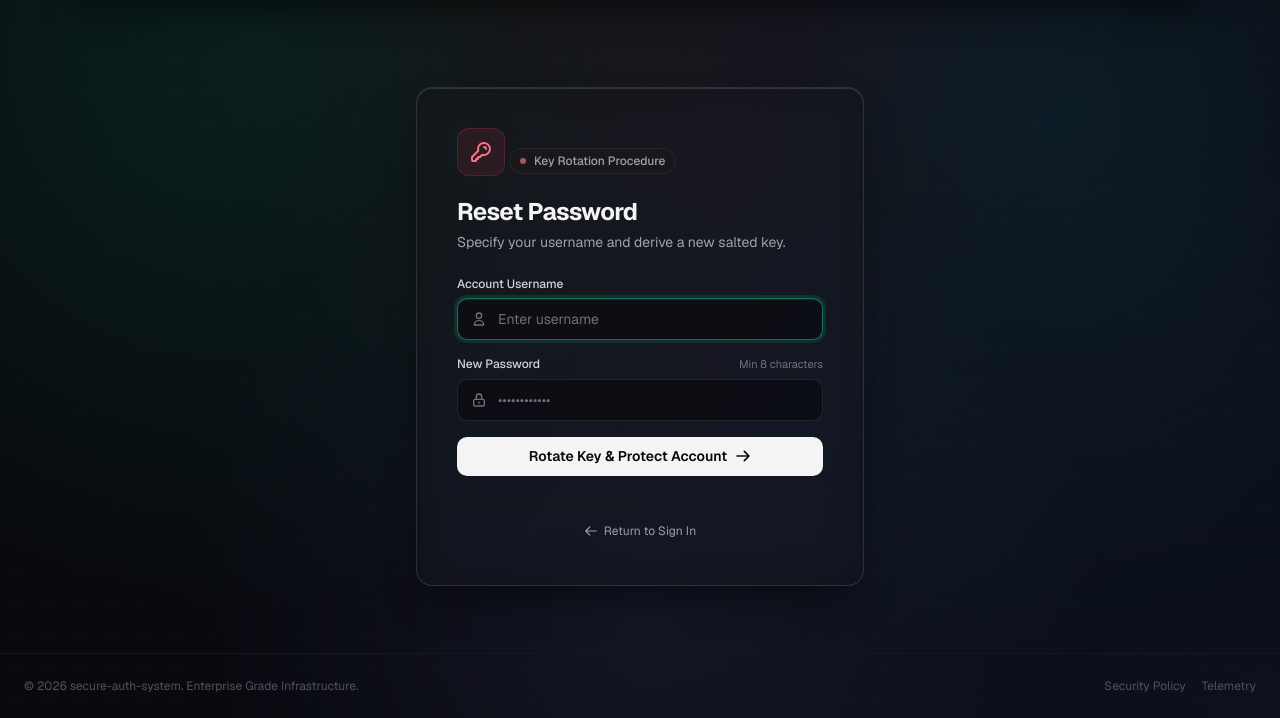
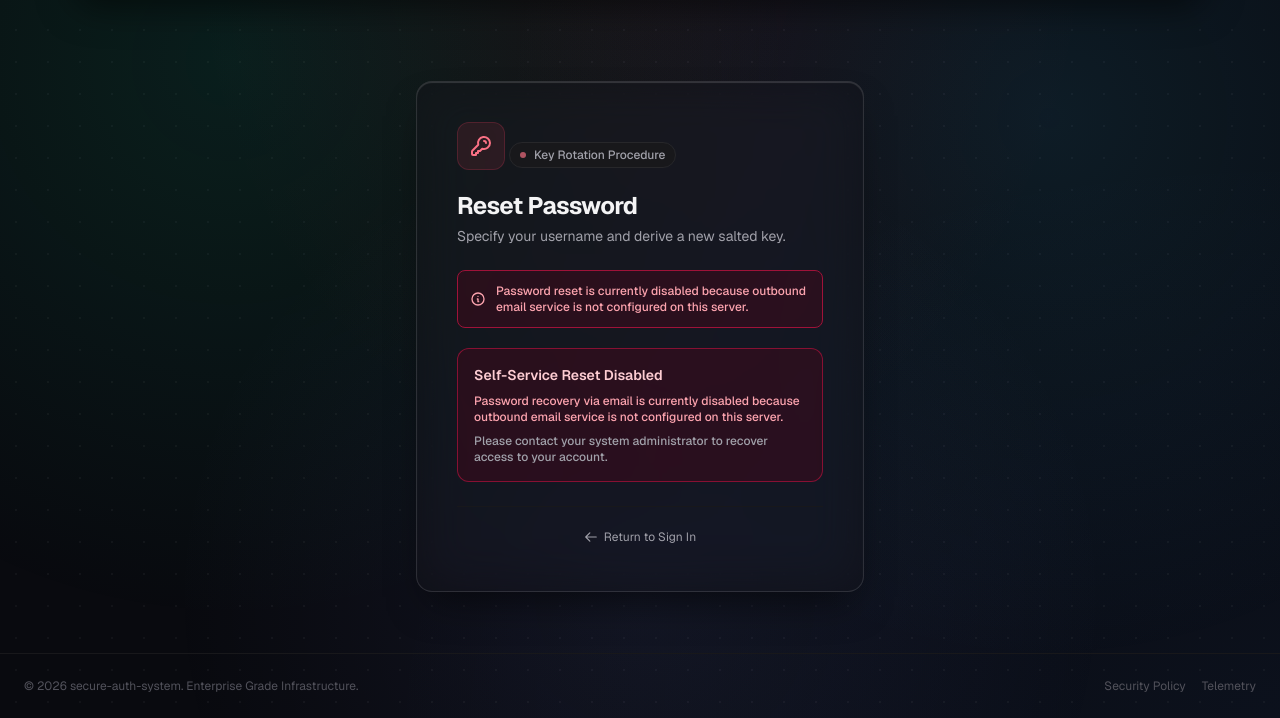
Before and after one commit to Chaitu03-alt/secure-auth-system, a Flask app: page /forgot-password in a window 1280 px wide. Shown: the part 82-800 px from the top of the page. Run offline with Flask 3, Linux system fonts and the light colour scheme; some libraries are stand-ins or nearby versions.

Commit message:
fix(auth): secure password reset with signed single-use email tokens and session invalidation

```diff
--- a/app.py
+++ b/app.py
@@ -10,11 +10,15 @@ Architectural Highlights:
 - Dynamic User Dashboard with Session Telemetry & Audit Logs
 """
 
+import hashlib
 import logging
 import os
 import re
+import secrets
+import smtplib
 from contextlib import contextmanager
-from datetime import timedelta
+from datetime import datetime, timedelta
+from email.mime.text import MIMEText
 
 import bcrypt
 from dotenv import load_dotenv
@@ -53,6 +57,35 @@ limiter = Limiter(
     default_limits=["200 per day", "50 per hour"],
     storage_uri=os.environ.get("RATELIMIT_STORAGE_URI", "memory://"),
 )
+
+SMTP_HOST = os.environ.get("SMTP_HOST") or os.environ.get("MAIL_SERVER")
+SMTP_PORT = int(os.environ.get("SMTP_PORT") or os.environ.get("MAIL_PORT", 587))
+SMTP_USER = os.environ.get("SMTP_USER") or os.environ.get("MAIL_USERNAME")
+SMTP_PASS = os.environ.get("SMTP_PASS") or os.environ.get("MAIL_PASSWORD")
+EMAIL_FROM = os.environ.get("EMAIL_FROM", "noreply@secureauth.local")
+IS_EMAIL_CONFIGURED = bool(SMTP_HOST and SMTP_USER and SMTP_PASS)
+
+
+def send_reset_email(to_email, reset_link):
+    """Dispatch password reset token email via SMTP if configured."""
+    if not IS_EMAIL_CONFIGURED:
+        return False
+    try:
+        msg = MIMEText(
+            f"Hello,\n\nYou requested a password reset. Click the link below to set a new password:\n\n{reset_link}\n\nThis link is single-use and expires in 15 minutes.\n\nIf you did not make this request, please ignore this email."
+        )
+        msg["Subject"] = "Password Reset Request — Secure Auth System"
+        msg["From"] = EMAIL_FROM
+        msg["To"] = to_email
+        with smtplib.SMTP(SMTP_HOST, SMTP_PORT, timeout=10) as server:
+            server.starttls()
+            server.login(SMTP_USER, SMTP_PASS)
+            server.send_message(msg)
+        return True
+    except Exception as err:
+        logger.error("Failed to send reset email to %s: %s", to_email, err)
+        return False
+
 
 DUMMY_BCRYPT_HASH = "$2b$12$CwTycUXWue0Thq9StjUM0uJ2a3y5j3qF7A0kR.QnE6pS/uXmH1qOm"
 
@@ -462,32 +495,105 @@ def forgot_username():
 @app.route("/forgotpassword", methods=["GET", "POST"])
 @limiter.limit("5 per minute")
 def forgot_password():
-    """Password reset endpoint with anti-enumeration protection."""
+    """Password reset request endpoint. Requires active outbound email service."""
+    if not IS_EMAIL_CONFIGURED:
+        return render_template(
+            "forgotpassword.html",
+            msg="Password reset is currently disabled because outbound email service is not configured on this server.",
+            disabled=True,
+        )
+
     msg, success = "", False
     if request.method == "POST":
-        usernm = request.form.get("username", "").strip()
-        new_pass = request.form.get("new_password", "")
-        if len(new_pass) < 8:
-            msg = "New password must be at least 8 characters long."
+        email_or_user = request.form.get("email_or_username", "").strip() or request.form.get("username", "").strip()
+        if not email_or_user:
+            msg = "Please provide your username or registered email."
         else:
             try:
-                with db_cursor(commit=True) as cur:
-                    cur.execute("SELECT id FROM users WHERE username = %s", (usernm,))
+                user = None
+                with db_cursor() as cur:
+                    cur.execute(
+                        "SELECT id, email, username FROM users WHERE username = %s OR email = %s",
+                        (email_or_user, email_or_user),
+                    )
                     user = cur.fetchone()
-                    if user:
+
+                if user and user.get("email"):
+                    raw_token = secrets.token_urlsafe(32)
+                    token_hash = hashlib.sha256(raw_token.encode()).hexdigest()
+                    expires_at = datetime.utcnow() + timedelta(minutes=15)
+                    with db_cursor(commit=True) as cur:
                         cur.execute(
-                            "UPDATE users SET password_hash = %s, session_version = session_version + 1 WHERE id = %s",
-                            (hash_password(new_pass), user["id"]),
+                            "INSERT INTO password_resets (user_id, token_hash, expires_at, used) VALUES (%s, %s, %s, FALSE)",
+                            (user["id"], token_hash, expires_at),
                         )
-                        flash("Your password has been successfully updated! You can now sign in.", "success")
-                        return redirect(url_for("login"))
-                verify_password(new_pass, DUMMY_BCRYPT_HASH)
-                msg = "If the account exists, the password has been updated."
+                    reset_link = url_for("reset_password", token=raw_token, _external=True)
+                    send_reset_email(user["email"], reset_link)
+
+                msg = "If an account matches that identifier, password reset instructions have been sent to the registered email."
+                success = True
             except Exception as err:
-                logger.error("Password reset error: %s", err)
-                msg = "An error occurred while updating the password."
+                logger.error("Password reset dispatch error: %s", err)
+                msg = "An error occurred while processing your request. Please try again later."
 
-    return render_template("forgotpassword.html", msg=msg, success=success)
+    return render_template("forgotpassword.html", msg=msg, success=success, disabled=False)
+
+
+@app.route("/reset-password", methods=["GET", "POST"])
+@limiter.limit("5 per minute")
+def reset_password():
+    """Signed, expiring, single-use password reset completion endpoint."""
+    raw_token = request.args.get("token", "").strip() or request.form.get("token", "").strip()
+    if not raw_token:
+        flash("Password reset token is missing.", "danger")
+        return redirect(url_for("forgot_password"))
+
+    token_hash = hashlib.sha256(raw_token.encode()).hexdigest()
+    reset_record = None
+    try:
+        with db_cursor() as cur:
+            cur.execute(
+                "SELECT pr.id, pr.user_id, pr.expires_at, pr.used, u.username "
+                "FROM password_resets pr JOIN users u ON pr.user_id = u.id "
+                "WHERE pr.token_hash = %s",
+                (token_hash,),
+            )
+            reset_record = cur.fetchone()
+    except Exception as err:
+        logger.error("DB error fetching reset token: %s", err)
+
+    now = datetime.utcnow()
+    if not reset_record or reset_record["used"] or reset_record["expires_at"] < now:
+        flash("This password reset link is invalid or has expired. Please request a new one.", "danger")
+        return redirect(url_for("forgot_password"))
+
+    if request.method == "POST":
+        new_pass = request.form.get("new_password", "")
+        confirm_pass = request.form.get("confirm_password", "")
+        if len(new_pass) < 8:
+            return render_template("reset_password.html", token=raw_token, msg="Password must be at least 8 characters long.")
+        if new_pass != confirm_pass:
+            return render_template("reset_password.html", token=raw_token, msg="Passwords do not match.")
+
+        try:
+            with db_cursor(commit=True) as cur:
+                # Update password and increment session_version to revoke active sessions
+                cur.execute(
+                    "UPDATE users SET password_hash = %s, session_version = session_version + 1 WHERE id = %s",
+                    (hash_password(new_pass), reset_record["user_id"]),
+                )
+                # Mark token as consumed (single-use)
+                cur.execute(
+                    "UPDATE password_resets SET used = TRUE WHERE id = %s",
+                    (reset_record["id"],),
+                )
+            flash("Your password has been successfully reset. Please sign in.", "success")
+            return redirect(url_for("login"))
+        except Exception as err:
+            logger.error("Password reset update error: %s", err)
+            return render_template("reset_password.html", token=raw_token, msg="An error occurred while updating password.")
+
+    return render_template("reset_password.html", token=raw_token, username=reset_record["username"])
 
 
 @app.route("/logout")
--- a/templates/forgotpassword.html
+++ b/templates/forgotpassword.html
@@ -93,53 +93,40 @@
             </div>
             {% endif %}
 
+            {% if disabled %}
+            <input type="hidden" name="csrf_token" value="{{ csrf_token() }}">
+            <div class="p-4 rounded-xl border border-rose-800/80 bg-rose-950/40 text-rose-300 text-xs font-medium space-y-2">
+                <p class="font-semibold text-rose-200 text-sm">Self-Service Reset Disabled</p>
+                <p>Password recovery via email is currently disabled because outbound email service is not configured on this server.</p>
+                <p class="text-zinc-400">Please contact your system administrator to recover access to your account.</p>
+            </div>
+            {% else %}
             <form method="POST" action="/forgot-password" class="space-y-4" aria-label="Reset password form">
                 <input type="hidden" name="csrf_token" value="{{ csrf_token() }}">
 
                 <div>
-                    <label for="username" class="block text-xs font-medium text-zinc-300 mb-1.5">Account
-                        Username</label>
+                    <label for="email_or_username" class="block text-xs font-medium text-zinc-300 mb-1.5">Account Username or Email</label>
                     <div class="relative">
-                        <span
-                            class="absolute inset-y-0 left-0 pl-3.5 flex items-center pointer-events-none text-zinc-500">
+                        <span class="absolute inset-y-0 left-0 pl-3.5 flex items-center pointer-events-none text-zinc-500">
                             <svg class="w-4 h-4" fill="none" viewBox="0 0 24 24" stroke="currentColor" stroke-width="2">
-                                <path stroke-linecap="round" stroke-linejoin="round"
-                                    d="M16 7a4 4 0 11-8 0 4 4 0 018 0zM12 14a7 7 0 00-7 7h14a7 7 0 00-7-7z" />
+                                <path stroke-linecap="round" stroke-linejoin="round" d="M16 7a4 4 0 11-8 0 4 4 0 018 0zM12 14a7 7 0 00-7 7h14a7 7 0 00-7-7z" />
                             </svg>
                         </span>
-                        <input type="text" id="username" name="username" placeholder="Enter username" required
+                        <input type="text" id="email_or_username" name="email_or_username" placeholder="Enter username or email address" required
                             autocomplete="username" autofocus
-                            class="w-full pl-10 pr-3.5 py-2.5 bg-zinc-900/90 border border-zinc-800 rounded-lg text-sm text-zinc-100 placeholder-zinc-500 focus:outline-none focus:ring-1 focus:ring-rose-500 focus:border-rose-500 transition">
-                    </div>
-                </div>
-
-                <div>
-                    <div class="flex items-center justify-between mb-1.5">
-                        <label for="new_password" class="block text-xs font-medium text-zinc-300">New Password</label>
-                        <span class="text-[11px] text-zinc-500">Min 8 characters</span>
-                    </div>
-                    <div class="relative">
-                        <span
-                            class="absolute inset-y-0 left-0 pl-3.5 flex items-center pointer-events-none text-zinc-500">
-                            <svg class="w-4 h-4" fill="none" viewBox="0 0 24 24" stroke="currentColor" stroke-width="2">
-                                <path stroke-linecap="round" stroke-linejoin="round"
-                                    d="M12 15v2m-6 4h12a2 2 0 002-2v-6a2 2 0 00-2-2H6a2 2 0 00-2 2v6a2 2 0 002 2zm10-10V7a4 4 0 00-8 0v4h8z" />
-                            </svg>
-                        </span>
-                        <input type="password" id="new_password" name="new_password" placeholder="••••••••••••" required
-                            autocomplete="new-password" minlength="8"
                             class="w-full pl-10 pr-3.5 py-2.5 bg-zinc-900/90 border border-zinc-800 rounded-lg text-sm text-zinc-100 placeholder-zinc-500 focus:outline-none focus:ring-1 focus:ring-rose-500 focus:border-rose-500 transition">
                     </div>
                 </div>
 
                 <button type="submit"
                     class="w-full py-2.5 px-4 bg-zinc-100 hover:bg-white text-zinc-950 font-semibold text-sm rounded-lg shadow-sm transition hover:shadow-rose-500/10 hover:shadow-lg active:scale-[0.99] flex items-center justify-center gap-2">
-                    <span>Rotate Key & Protect Account</span>
+                    <span>Send Password Reset Instructions</span>
                     <svg class="w-4 h-4" fill="none" viewBox="0 0 24 24" stroke="currentColor" stroke-width="2.5">
                         <path stroke-linecap="round" stroke-linejoin="round" d="M14 5l7 7m0 0l-7 7m7-7H3" />
                     </svg>
                 </button>
             </form>
+            {% endif %}
 
             <div class="mt-6 pt-5 border-t border-zinc-900 text-center">
                 <a href="/login"
```
Also changed, not shown: database/schema.sql (+18 -0 lines), templates/reset_password.html (added, +83 -0 lines), tests/conftest.py (+11 -0 lines).
